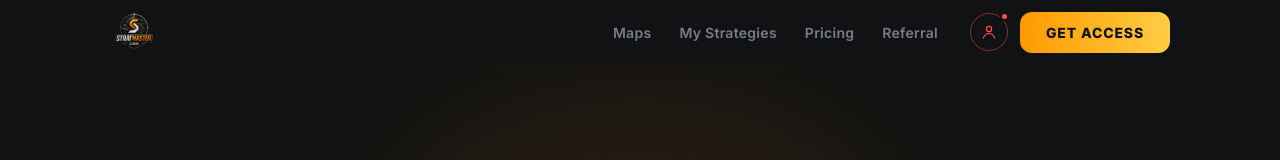
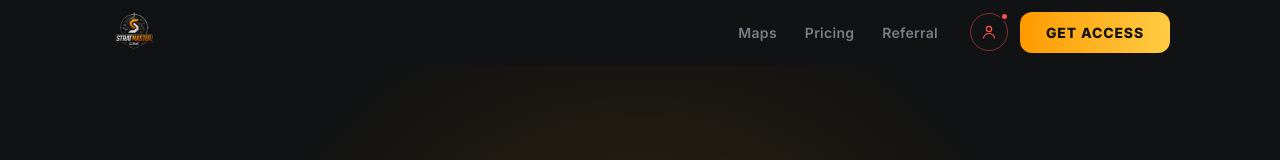
Before and after one commit to 4Dream-UA/StratMaster-CS2, a Vue app in the folder frontend/: page / in a window 1280 px wide. Shown: the top 160 px of the page. Built offline with nearby package versions, Linux system fonts and the light colour scheme; no server answers.

Commit message:
Remove My Strategies from header nav (moving into the profile page)

```diff
--- a/frontend/src/components/Header.vue
+++ b/frontend/src/components/Header.vue
@@ -7,7 +7,6 @@
 
       <nav class="header-nav">
         <a href="/#strategies" @click.prevent="goToSection('strategies')">Maps</a>
-        <router-link to="/my-strategies">My Strategies</router-link>
         <router-link to="/pricing">Pricing</router-link>
         <router-link to="/user">Referral</router-link>
       </nav>
@@ -46,7 +45,6 @@
     <transition name="slide">
       <nav v-if="isMenuOpen" class="mobile-menu" aria-label="Mobile navigation">
         <a href="/#strategies" @click.prevent="goToSection('strategies')">Maps</a>
-        <router-link to="/my-strategies" @click="closeMenu">My Strategies</router-link>
         <router-link to="/pricing" @click="closeMenu">Pricing</router-link>
         <router-link to="/user" @click="closeMenu">Referral</router-link>
 
```
